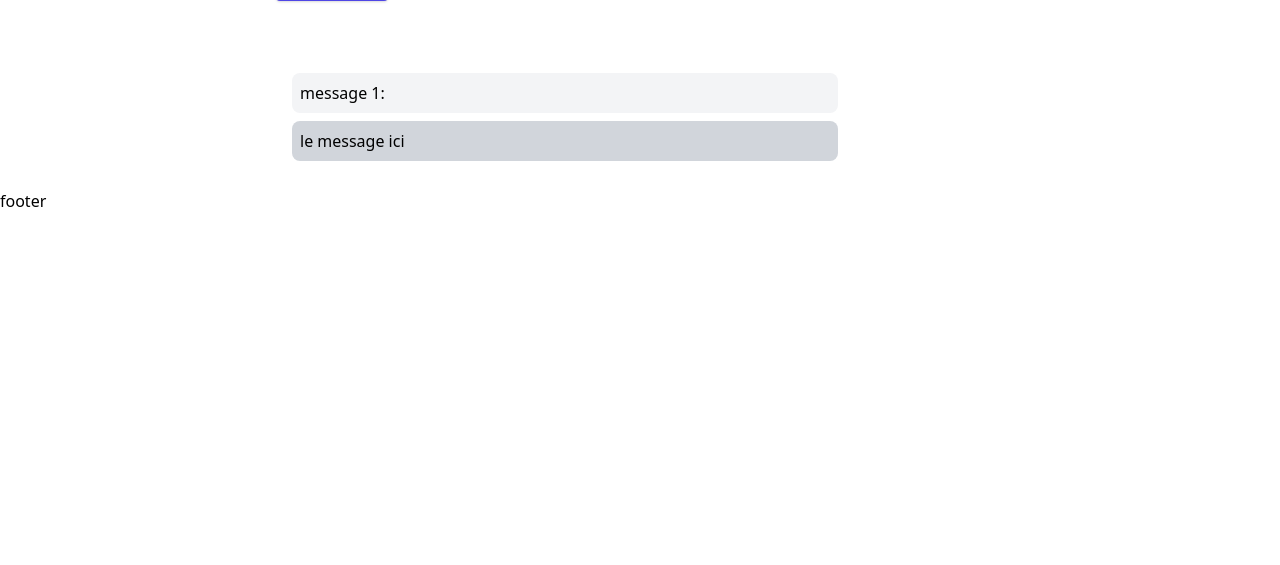
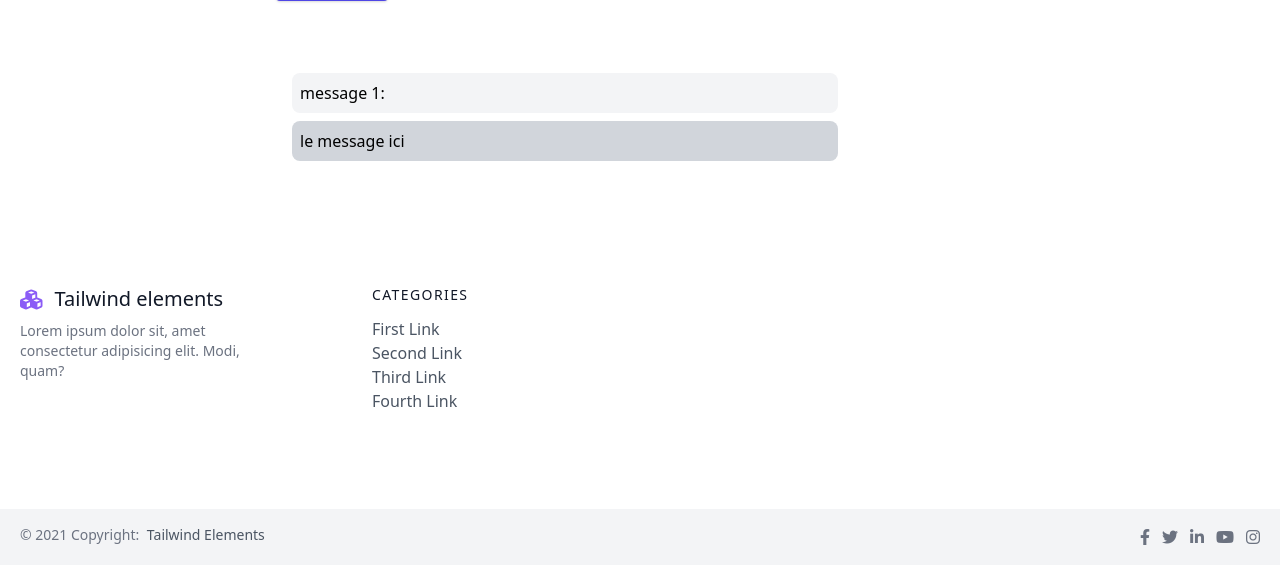
Before and after one commit to QVan27/mise_en_prod, a PHP site: page / in a window 1280 px wide. Shown: the part 557-1122 px from the top of the page. Before the commit the page ends 764 px from the top, so only its background shows below. Run offline with PHP 8.4, Linux system fonts and the light colour scheme.

Commit message:
fix footer

```diff
--- a/inc/footer.php
+++ b/inc/footer.php
@@ -1,5 +1,108 @@
-<footer>
-    footer
+<footer class="text-gray-600 body-font">
+    <div class="
+      container
+      px-5
+      py-24
+      mx-auto
+      flex
+      md:items-center
+      lg:items-start
+      md:flex-row md:flex-nowrap
+      flex-wrap flex-col
+    ">
+        <div class="w-64 flex-shrink-0 md:mx-0 mx-auto text-center md:text-left">
+            <a href="" class="
+          flex
+          title-font
+          font-medium
+          items-center
+          md:justify-start
+          justify-center
+          text-gray-900
+        ">
+                <i class="fas fa-cubes fa-lg text-purple-500"></i>
+                <span class="ml-3 text-xl">Tailwind elements</span>
+            </a>
+            <p class="mt-2 text-sm text-gray-500">
+                Lorem ipsum dolor sit, amet consectetur adipisicing elit. Modi,
+                quam?
+            </p>
+        </div>
+        <div class="
+        flex-grow flex flex-wrap
+        md:pl-20
+        -mb-10
+        md:mt-0
+        mt-10
+        md:text-left
+        text-center
+      ">
+            <div class="lg:w-1/4 md:w-1/2 w-full px-4">
+                <h2 class="
+            title-font
+            font-medium
+            text-gray-900
+            tracking-widest
+            text-sm
+            mb-3
+          ">
+                    CATEGORIES
+                </h2>
+                <nav class="list-none mb-10">
+                    <li>
+                        <a href="" class="text-gray-600 hover:text-gray-800">First Link</a>
+                    </li>
+                    <li>
+                        <a href="" class="text-gray-600 hover:text-gray-800">Second Link</a>
+                    </li>
+                    <li>
+                        <a href="" class="text-gray-600 hover:text-gray-800">Third Link</a>
+                    </li>
+                    <li>
+                        <a href="" class="text-gray-600 hover:text-gray-800">Fourth Link</a>
+                    </li>
+                </nav>
+            </div>
+        </div>
+    </div>
+    <div class="bg-gray-100">
+        <div class="
+        container
+        mx-auto
+        py-4
+        px-5
+        flex flex-wrap flex-col
+        sm:flex-row
+      ">
+            <p class="text-gray-500 text-sm text-center sm:text-left">
+                © 2021 Copyright:
+                <a href="https://www.tailwind-elements.com/" class="text-gray-600 ml-1" target="_blank">Tailwind Elements</a>
+            </p>
+            <span class="
+          inline-flex
+          sm:ml-auto sm:mt-0
+          mt-2
+          justify-center
+          sm:justify-start
+        ">
+                <a href="" class="text-gray-500">
+                    <i class="fab fa-facebook-f"></i>
+                </a>
+                <a href="" class="ml-3 text-gray-500">
+                    <i class="fab fa-twitter"></i>
+                </a>
+                <a href="" class="ml-3 text-gray-500">
+                    <i class="fab fa-linkedin-in"></i>
+                </a>
+                <a href="" class="ml-3 text-gray-500">
+                    <i class="fab fa-youtube"></i>
+                </a>
+                <a href="" class="ml-3 text-gray-500">
+                    <i class="fab fa-instagram"></i>
+                </a>
+            </span>
+        </div>
+    </div>
 </footer>
 <script src="./assets/js/main.js" type="text/javascript"></script>
 </body>
--- a/inc/header.php
+++ b/inc/header.php
@@ -7,6 +7,7 @@
     <meta name="viewport" content="width=device-width, initial-scale=1.0" />
     <title>Ludi Vine</title>
     <link href="https://unpkg.com/tailwindcss@^2/dist/tailwind.min.css" rel="stylesheet" />
+    <link rel="stylesheet" href="https://cdnjs.cloudflare.com/ajax/libs/font-awesome/6.0.0-beta2/css/all.min.css" integrity="sha512-YWzhKL2whUzgiheMoBFwW8CKV4qpHQAEuvilg9FAn5VJUDwKZZxkJNuGM4XkWuk94WCrrwslk8yWNGmY1EduTA==" crossorigin="anonymous" referrerpolicy="no-referrer" />
 </head>
 
 <body>
```
